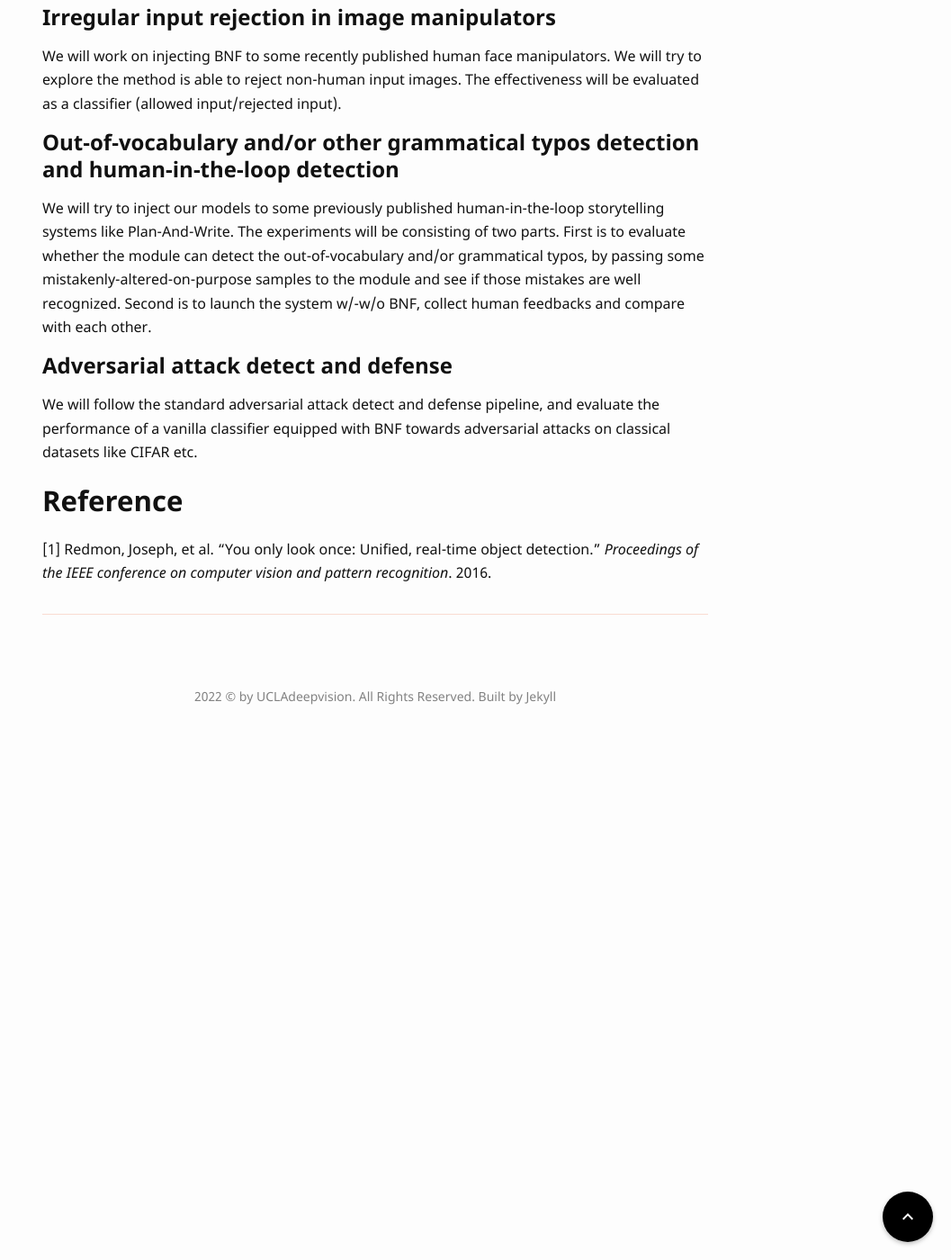
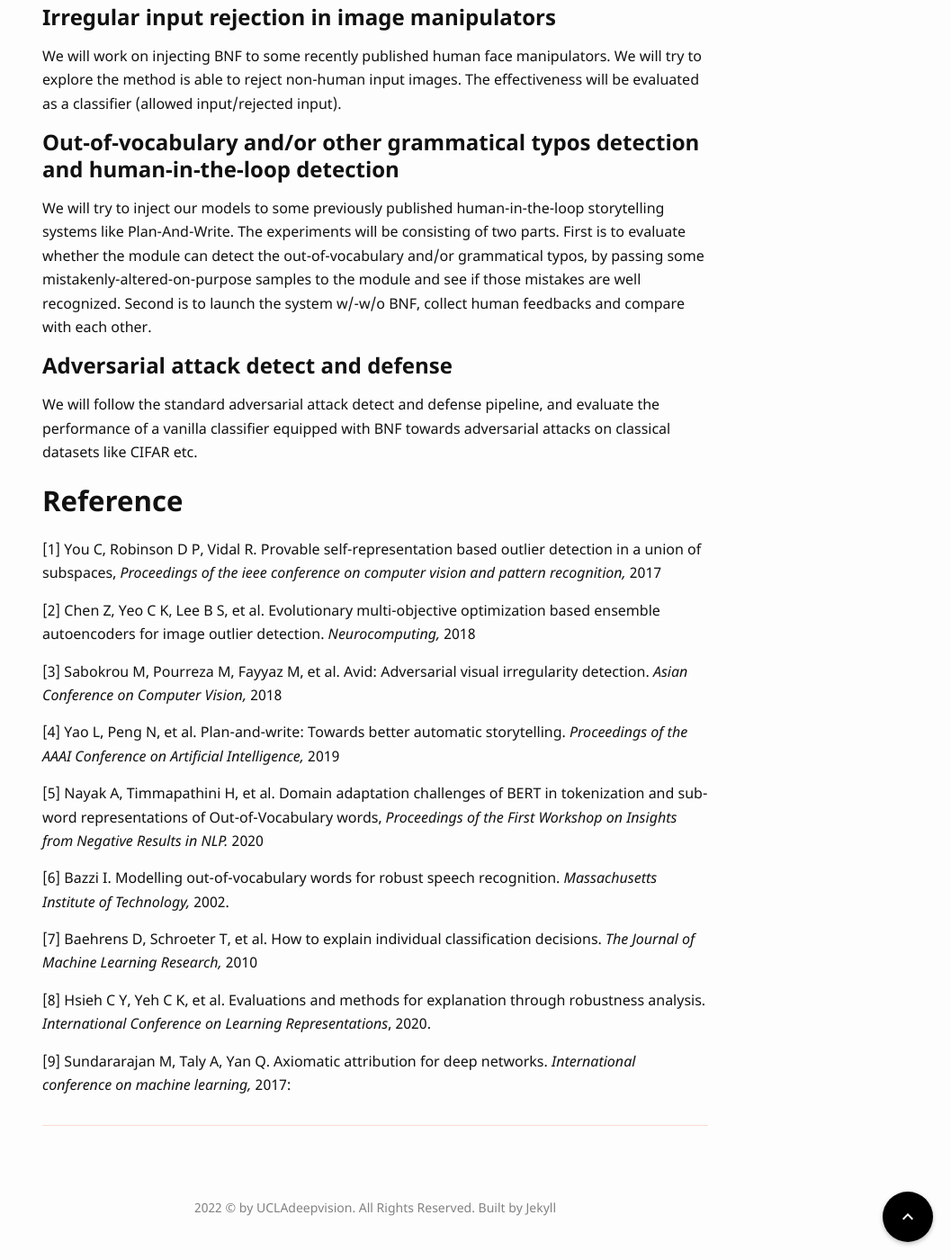
Before and after one commit to UCLAdeepvision/CS269-projects-2022spring, a Jekyll site: the page built from _posts/2022-04-24-team01-back-n-forth.md, in a window 1280 px wide and 1400 px high, scrolled down 4170 px. Shown: the whole window at 90% size, without its empty margins (223-1280 px from the left). Built offline with Jekyll 4.4.1, drawn with Linux system fonts in a browser that asks for light colours; some web fonts are replaced; formulas are drawn with MathJax 3; comment, search, counter and statistics services are not loaded; some of the changed text lies outside the part shown.

Commit message:
Update 2022-04-24-team01-back-n-forth.md

```diff
--- a/_posts/2022-04-24-team01-back-n-forth.md
+++ b/_posts/2022-04-24-team01-back-n-forth.md
@@ -96,6 +96,22 @@ We will follow the standard adversarial attack detect and defense pipeline, and
 
 ## Reference
 
-[1] Redmon, Joseph, et al. "You only look once: Unified, real-time object detection." *Proceedings of the IEEE conference on computer vision and pattern recognition*. 2016.
+[1] You C, Robinson D P, Vidal R. Provable self-representation based outlier detection in a union of subspaces, *Proceedings of the ieee conference on computer vision and pattern recognition,* 2017
+
+[2] Chen Z, Yeo C K, Lee B S, et al. Evolutionary multi-objective optimization based ensemble autoencoders for image outlier detection. *Neurocomputing,* 2018
+
+[3] Sabokrou M, Pourreza M, Fayyaz M, et al. Avid: Adversarial visual irregularity detection. *Asian Conference on Computer Vision,* 2018
+
+[4] Yao L, Peng N, et al. Plan-and-write: Towards better automatic storytelling. *Proceedings of the AAAI Conference on Artificial Intelligence,* 2019
+
+[5] Nayak A, Timmapathini H, et al. Domain adaptation challenges of BERT in tokenization and sub-word representations of Out-of-Vocabulary words, *Proceedings of the First Workshop on Insights from Negative Results in NLP.* 2020
+
+[6] Bazzi I. Modelling out-of-vocabulary words for robust speech recognition. *Massachusetts Institute of Technology,* 2002.
+
+[7] Baehrens D, Schroeter T, et al. How to explain individual classification decisions. *The Journal of Machine Learning Research,* 2010
+
+[8] Hsieh C Y, Yeh C K, et al. Evaluations and methods for explanation through robustness analysis. *International Conference on Learning Representations*, 2020.
+
+[9] Sundararajan M, Taly A, Yan Q. Axiomatic attribution for deep networks. *International conference on machine learning,* 2017:
 
 ---
```
Also changed, not shown: other parts of _posts/2022-04-24-team01-back-n-forth.md (+2 -2 lines).
